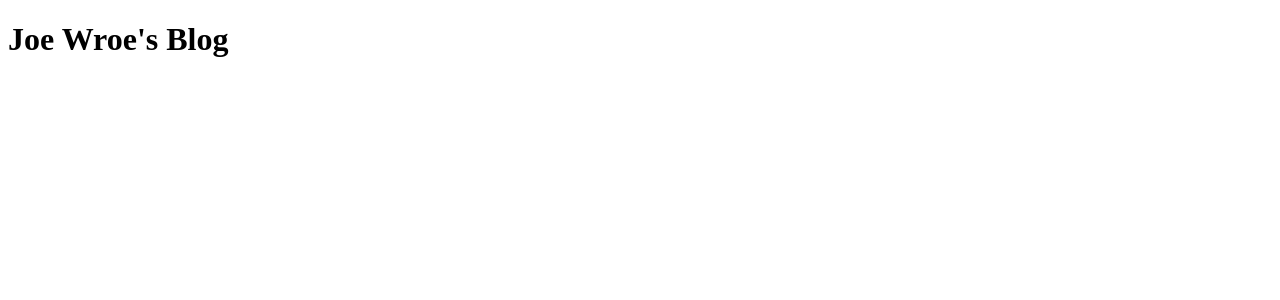
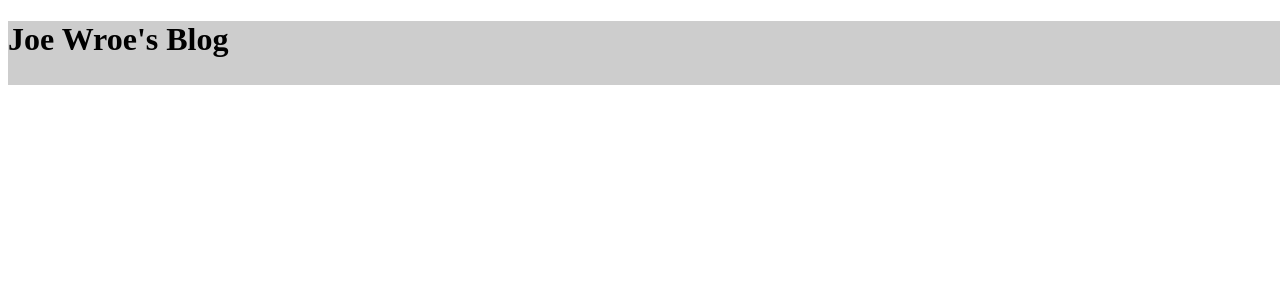
Before and after one commit to JoeWroe/joewroe-frontend, a React (Create React App) app: page / in a window 1280 px wide. Shown: the top 300 px of the page. Built offline with nearby package versions, Linux system fonts and the light colour scheme.

Commit message:
[JWB-0005] Initial header styling
Style

∆ Additionally converted Header to a functional component

JW

```diff
--- a/package.json
+++ b/package.json
@@ -9,6 +9,7 @@
     "@types/node": "12.6.8",
     "@types/react": "16.8.23",
     "@types/react-dom": "16.8.5",
+    "node-sass": "^4.12.0",
     "react": "^16.8.6",
     "react-dom": "^16.8.6",
     "react-scripts": "3.0.1",
--- /dev/null
+++ b/src/components/Header.scss
@@ -0,0 +1,7 @@
+.header {
+    background-color: rgb(205, 205, 205);
+    height: 2em;
+    position: absolute;
+    top: 0;
+    width: 100%;
+}
--- a/src/components/Header.tsx
+++ b/src/components/Header.tsx
@@ -1,7 +1,9 @@
-import React, { Component } from "react";
+import React from "react";
 
-export default class Header extends Component {
-    render() {
-        return <h1>Joe Wroe's Blog</h1>
-    }
+import "./Header.scss"
+
+const Header = () => {
+    return <h1 className="header">Joe Wroe's Blog</h1>
 }
+
+export default Header
```
Also changed, not shown: 1 other file (tests, documents, lock files or other folders).
